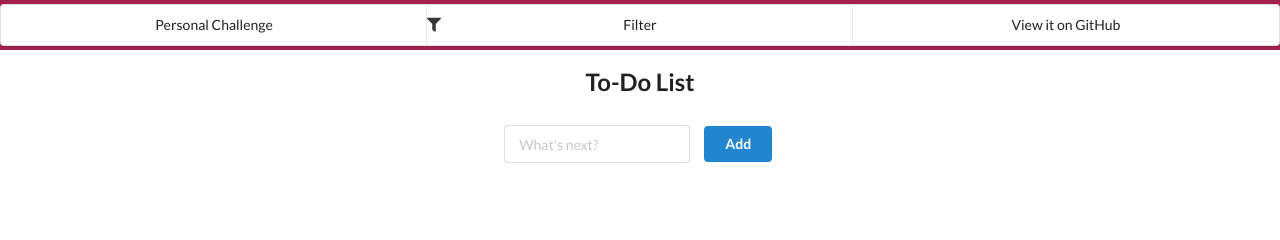
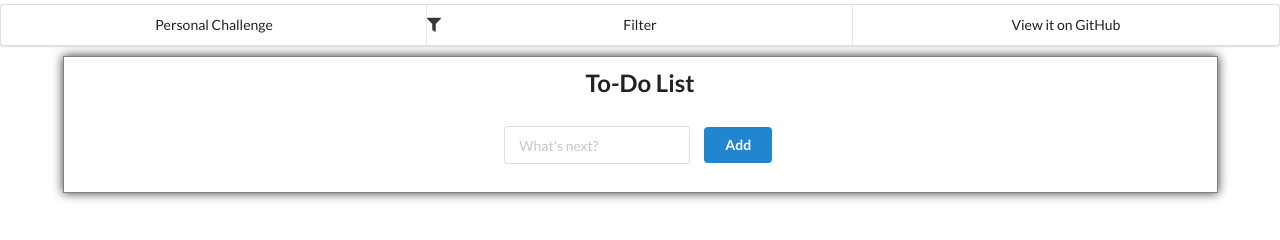
Before and after one commit to Naylin15/js, a website built with webpack: page index.html in a window 1280 px wide. Built offline with nearby package versions, Linux system fonts and the light colour scheme.

Commit message:
style: add shadow effect remove header background color
Signed-off-by: Naylin Medina <mejiasnam@gmail.com>

```diff
--- a/css/style.css
+++ b/css/style.css
@@ -8,7 +8,6 @@ body {
     display: flex;
     align-items: center;
     justify-content: space-between;
-    background-color: #A4224D;
     height: 50px;
     margin-bottom: 20px;
     color: #fff;
@@ -40,3 +39,8 @@ body {
 .hide {
     display: none;
 }
+
+.shadow {
+    border: 1px solid gray;
+    box-shadow: 0 0 10px #333;
+}
```
